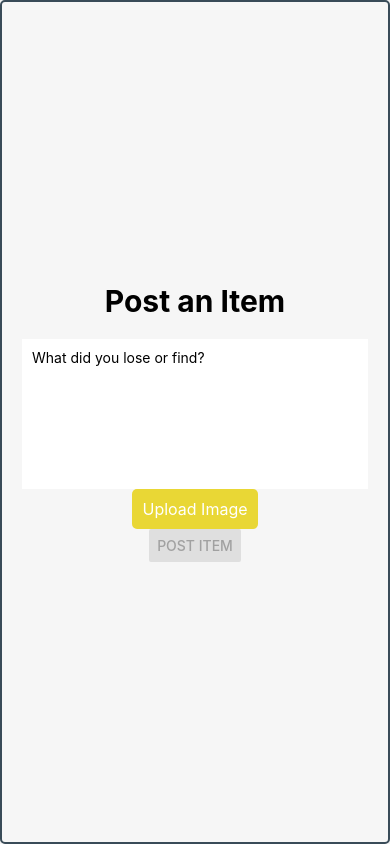
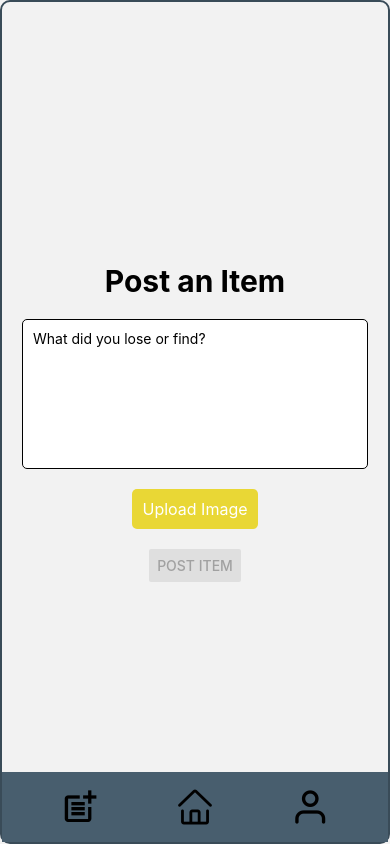
Before and after one commit to mfetalino-tip/updatedemtech, a React Native app in the folder project_eme/: screen /CreatePost in a window 390 px wide. Built offline with nearby package versions, Linux system fonts and the light colour scheme.

Commit message:
with icons at the bottom

```diff
--- a/project_eme/components/CreatePost.js
+++ b/project_eme/components/CreatePost.js
@@ -19,7 +19,9 @@ import {
   getDownloadURL,
 } from 'firebase/storage';
 
-const ItemForm = () => {
+import { MaterialIcons, AntDesign, Feather } from '@expo/vector-icons';
+
+const ItemForm = ({ navigation }) => {
   const [itemText, setItemText] = useState('');
   const [selectedImage, setSelectedImage] = useState(null);
   const [isSubmitting, setIsSubmitting] = useState(false);
@@ -119,6 +121,18 @@ const ItemForm = () => {
       />
 
       {isSubmitting && <ActivityIndicator size="large" color="#E9D735" />}
+
+      <View style={styles.navigationIcons}>
+        <TouchableOpacity onPress={() => navigation.navigate('CreatePost')}>
+          <MaterialIcons name="post-add" size={40} color="black" />
+        </TouchableOpacity>
+        <TouchableOpacity onPress={() => navigation.navigate('MainTab')}>
+          <AntDesign name="home" size={40} color="black" />
+        </TouchableOpacity>
+        <TouchableOpacity onPress={() => navigation.navigate('Tab5')}>
+          <Feather name="user" size={40} color="black" />
+        </TouchableOpacity>
+      </View>
     </View>
   );
 };
@@ -130,31 +144,24 @@ const styles = StyleSheet.create({
     flex: 1,
     justifyContent: 'center',
     alignItems: 'center',
-    backgroundColor: '#F6F6F6',
     padding: 20,
     borderWidth: 2,
-    borderColor: '#394B58', // Outer border color
-    borderRadius: 5, // Border radius
+    borderColor: '#394B58',
+    borderRadius: 10,
   },
   title: {
     fontSize: 30,
     fontWeight: 'bold',
     marginBottom: 20,
-  },
-  inputContainer: {
-    width: '75%',
-    marginBottom: 20,
-    borderWidth: 1,
-    borderColor: '#E9D735', // Input container border color
-    borderRadius: 5,
+    color: 'black',
   },
   input: {
-    backgroundColor: '#fff',
+    backgroundColor: '#FFF',
     padding: 10,
     width: '100%',
     height: 150,
-  },
-  imageButtonContainer: {
+    borderWidth: 1,
+    borderRadius: 5,
     marginBottom: 20,
   },
   imageButton: {
@@ -162,15 +169,30 @@ const styles = StyleSheet.create({
     padding: 10,
     borderRadius: 5,
     alignItems: 'center',
+    marginBottom: 20,
   },
   imageButtonText: {
     fontSize: 16,
-    color: '#fff',
+    color: '#FFF',
   },
   previewImage: {
     width: 150,
     height: 150,
     borderRadius: 5,
   },
+  navigationIcons: {
+    flexDirection: 'row',
+    justifyContent: 'space-around',
+    alignItems: 'center',
+    backgroundColor: '#485E6E',
+    height: 70,
+    paddingHorizontal: 20,
+    position: 'absolute',
+    bottom: 0,
+    left: 0,
+    right: 0,
+    tintColor: '#000000'
+  },
 });
+
 export default ItemForm;
```
